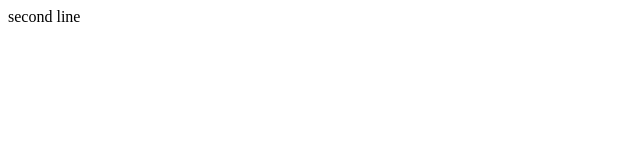
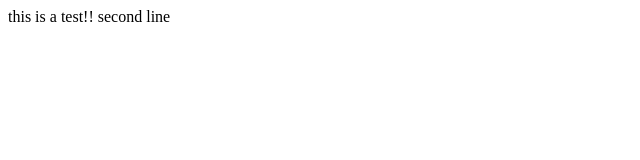
Before and after one commit to nardas/simpleproject, a plain HTML site: page index.html in a window 1280 px wide. Shown: the whole page, without its empty margins (0-640 px from the left). Drawn offline with Linux system fonts and the light colour scheme.

Commit message:
fourth change

```diff
--- a/index.html
+++ b/index.html
@@ -1,2 +1,2 @@
-<html<this is a test!!</html>
+<html>this is a test!!</html>
 <html>second line</html>
```
